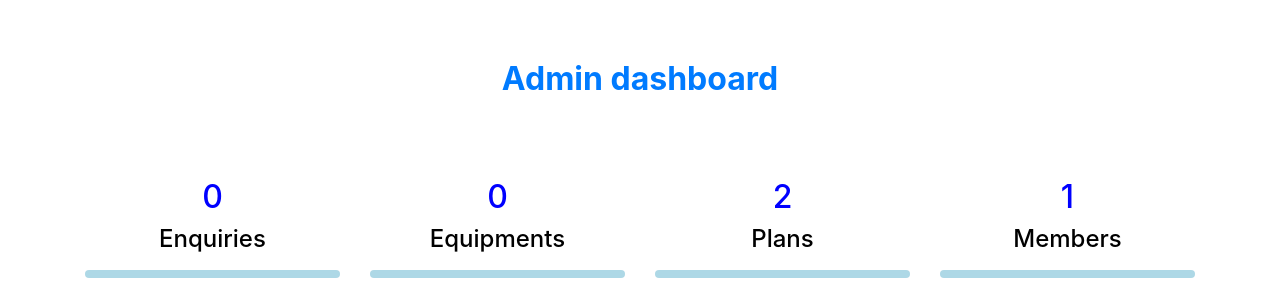
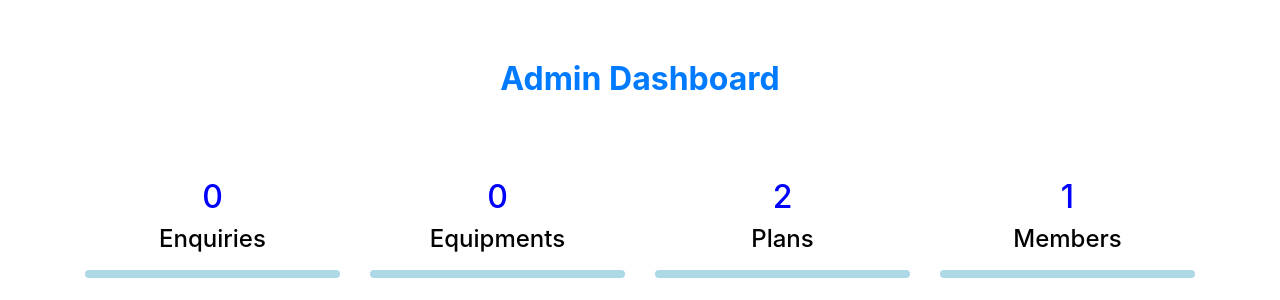
Before and after one commit to hrajput07/GymManagement, a Django app: page / in a window 1280 px wide. Shown: the part 56-356 px from the top of the page. Run offline with Django 3.2, Linux system fonts and the light colour scheme; a user stored in the database is signed in; data comes from the database, SQL or seed files in the repository; data that the repository does not hold is empty; some libraries are stand-ins or nearby versions.

Commit message:
modified

```diff
--- a/gym/templates/index.html
+++ b/gym/templates/index.html
@@ -17,7 +17,7 @@
 </style>
 
 <div class="container" style="margin-top: 60px;">
-<h2 class="text-center text-primary font-weight-bold">Admin dashboard</h2>
+<h2 class="text-center text-primary font-weight-bold">Admin Dashboard</h2>
 
 <br><br><br>
 <div class="row">
```
